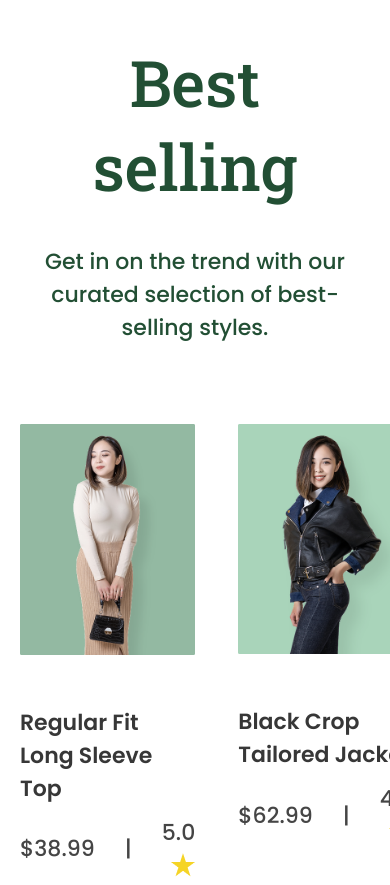
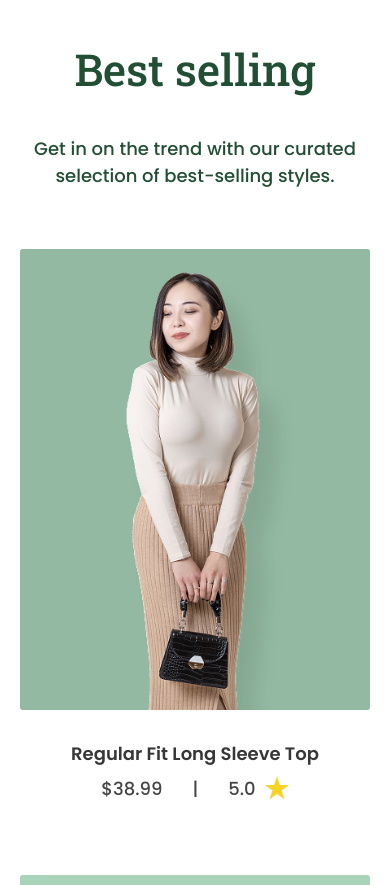
Before and after one commit to artemlascovec-beep/rivo-adaptive, a plain HTML site: page index.html in a window 390 px wide. Shown: the part 780-1665 px from the top of the page. Drawn offline with nearby package versions, Linux system fonts and the light colour scheme; a web font is replaced by a local one.

Commit message:
Add Adaptive Best Selling Block

```diff
--- a/css/style.css
+++ b/css/style.css
@@ -325,3 +325,68 @@ body, html {
     width: 24px;
     height: 24px;
 }
+
+@media (max-width: 576px) {
+    .best-selling .title-block h2 {
+        font-size: 44px;
+    }
+
+    .best-selling { gap: 60px; }
+
+    .best-selling .title-block p {
+        font-size: 18px;
+    }
+
+    .best-selling-wrapper {
+        display: flex;
+        flex-direction: column;
+        align-items: center;
+    }
+
+    .best-selling-wrapper .card {
+        margin-bottom: 30px;
+    }
+
+    .best-selling-wrapper .card img {
+        margin-bottom: 30px;
+    }
+
+    .best-selling-wrapper .card p {
+        font-size: 18px;
+        margin-bottom: 8px;
+    }
+
+    .tags-best-selling span {
+        font-size: 18px;
+    }
+
+    .best-selling button {
+        position: relative;
+        bottom: 20px;
+    }
+}
+
+@media (max-width: 1376px) {
+    .hero-img { display: none; }
+    .header .nav-menu { display: none; }
+    #menu-btn { display: block; }
+
+    .container {
+        padding-left: 20px;
+        padding-right: 20px;
+    }
+
+    .hero-text h1 {
+        max-width: 100%;
+    }
+
+    .hero-text p {
+        max-width: 100%;
+    }
+
+    .hero {
+        margin-bottom: 80px;
+        display: block;
+        text-align: center;
+    }
+}
```
